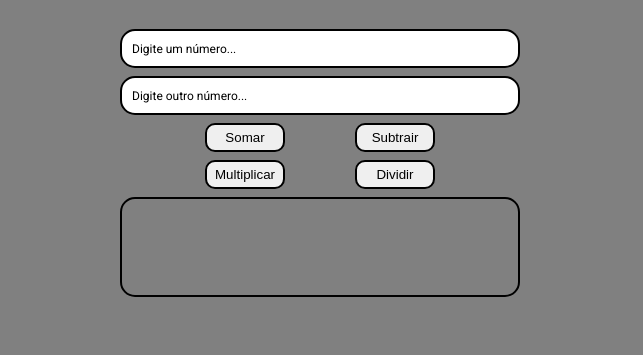
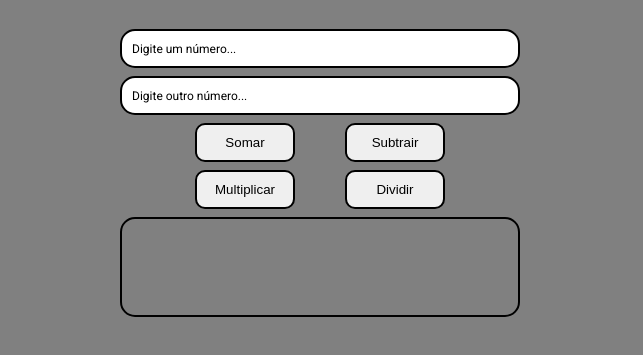
Before and after one commit to vini00784/CalculadoraJavaScript, a plain HTML site: page index.html in a window 1280 px wide. Shown: the part 101-456 px from the top of the page, without its empty margins (320-963 px from the left). Drawn offline with nearby package versions, Linux system fonts and the light colour scheme.

Commit message:
pequenas alterações

```diff
--- a/style.css
+++ b/style.css
@@ -41,8 +41,8 @@ input::placeholder {
 }
 button {
     border: solid 2px black;
-    width: 80px;
-    padding: 5px;
+    width: 100px;
+    padding: 10px;
     border-radius: 10px;
     cursor: pointer;
     transition: ease 0.7s;
```
